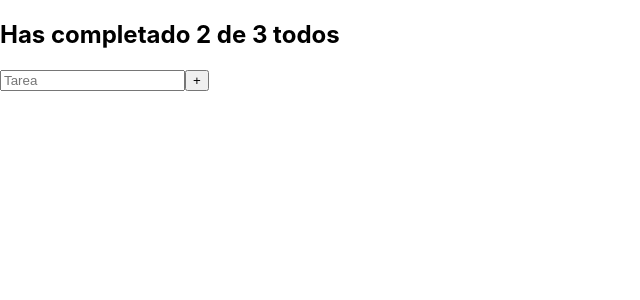
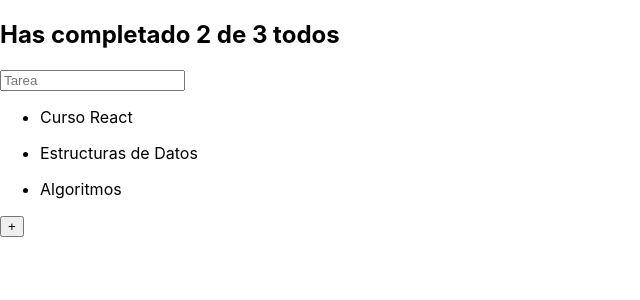
Before and after one commit to NicolasBQ/React-Todo, a React (Create React App) app: page / in a window 1280 px wide. Shown: the top 300 px of the page, without its empty margins (0-640 px from the left). Built offline with nearby package versions, Linux system fonts and the light colour scheme.

Commit message:
Components  & prop.children

```diff
--- a/src/App.js
+++ b/src/App.js
@@ -3,8 +3,14 @@ import { TodoCounter } from './TodoCounter';
 import { TodoSearch } from './TodoSearch';
 import { TodoList } from './TodoList';
 import { CreateTodoButton } from './CreateTodoButton';
+import { TodoItem } from './TodoItem';
 import './App.css';
 
+const todos = [
+  { text: 'Curso React', completed: false },
+  { text: 'Estructuras de Datos', completed: false },
+  { text: 'Algoritmos', completed: false },
+]
 
 
 
@@ -17,7 +23,11 @@ function App() {
 
       <TodoSearch />
 
-      <TodoList />
+      <TodoList>
+        {todos.map((todo, index) => (
+          <TodoItem key={index} text={todo.text} />
+        ))}
+      </ TodoList>
 
       <CreateTodoButton />
 
--- a/src/TodoItem.js
+++ b/src/TodoItem.js
@@ -1,8 +1,16 @@
 import React from "react";
 
-const TodoItem = () => {
+const TodoItem = (props) => {
     return(
-        <h1>Item</h1>
+        <li>
+            <span>
+                <p>
+                    {
+                        props.text
+                    }
+                </p>
+            </span>
+        </li>
     )
 }
 
--- a/src/TodoList.js
+++ b/src/TodoList.js
@@ -1,18 +1,12 @@
 import React from "react";
-import { TodoItem } from "./TodoItem";
 
-const todos = [
-    { text: 'Curso React', completed: false },
-    { text: 'Estructuras de Datos', completed: false },
-    { text: 'Algoritmos', completed: false },
-  ]
-
-
-const TodoList = () => {
+const TodoList = (props) => {
     return (
-        todos.map(todo => {
-            <TodoItem />
-          })
+        <section>
+            <ul>
+                {props.children}
+            </ul>
+        </section>
     )
 }
 
```
Also changed, not shown: 1 other file (tests, documents, lock files or other folders).
